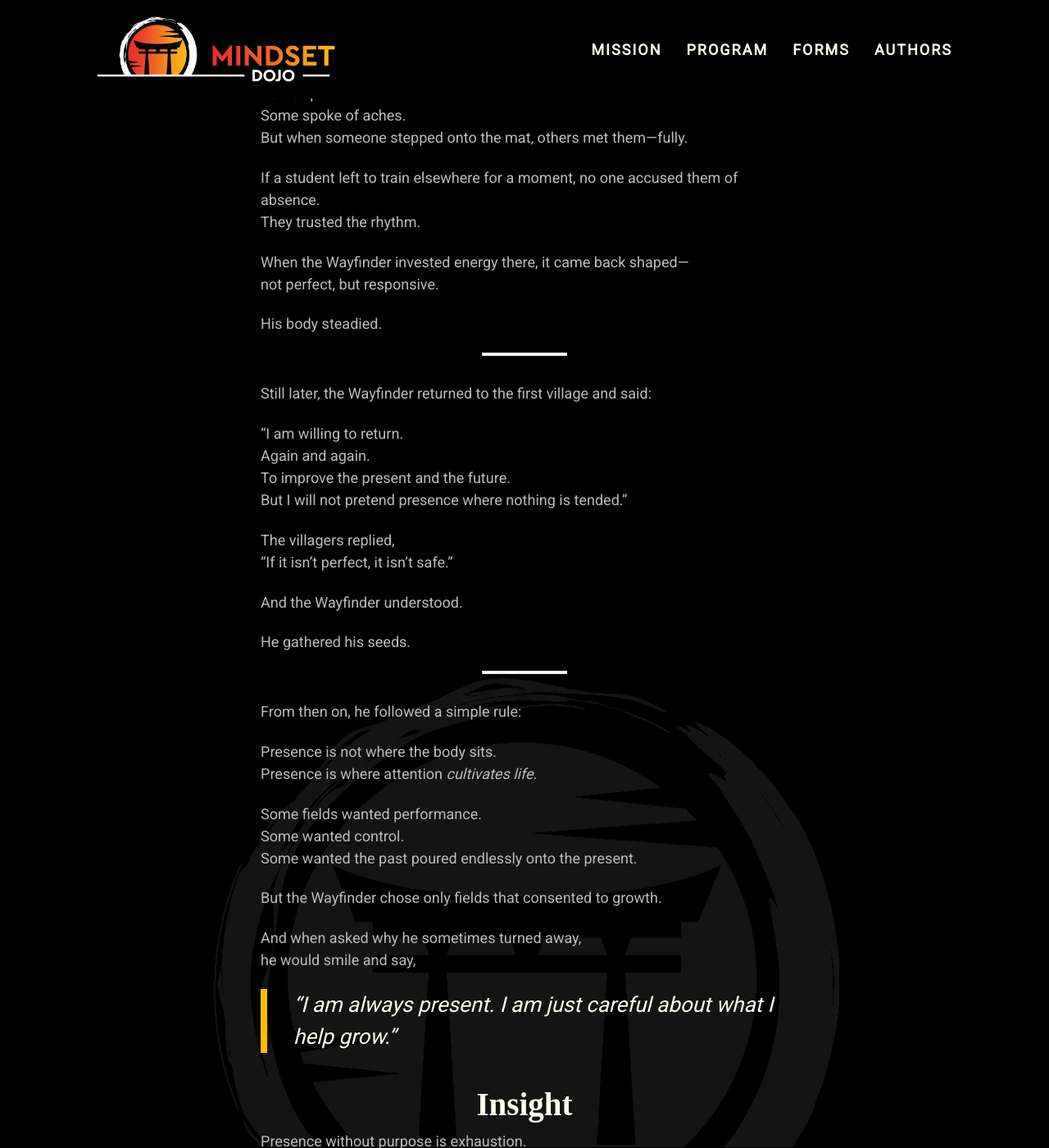
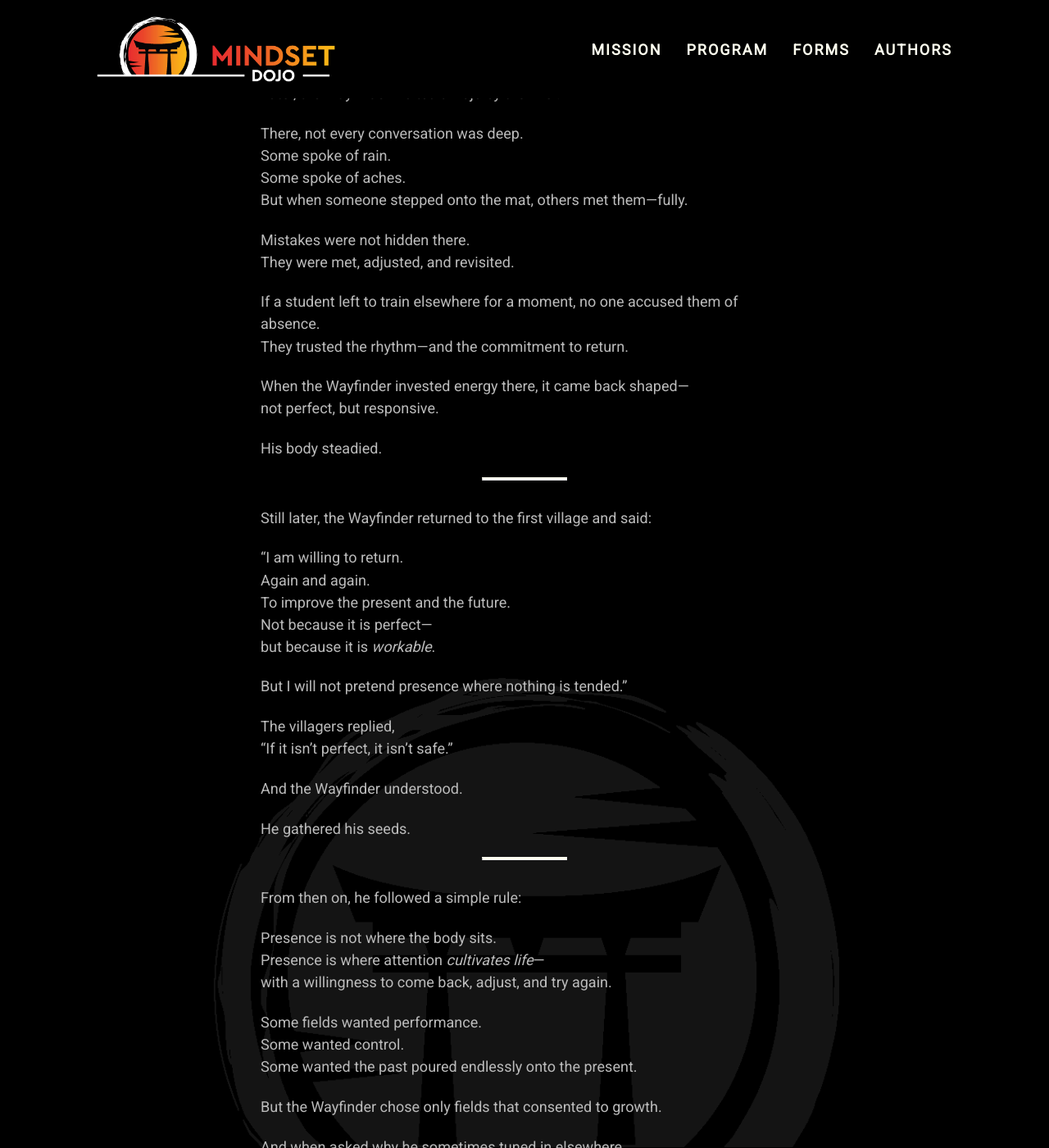
Before and after one commit to mindset-dojo/mindset-dojo.github.io, a Jekyll site: the page built from _insights/2025/michael-basil/2025-12-18-present-to-what-exactly.md, in a window 1280 px wide and 1400 px high, scrolled down 1238 px. Shown: the whole window at 82% size. Built offline with Jekyll 4.4.1, drawn with Linux system fonts in a browser that asks for light colours; some web fonts are replaced; some of the changed text lies outside the part shown.

Commit message:
refactor(insights): presence article commitment to return

```diff
--- a/_insights/2025/michael-basil/2025-12-18-present-to-what-exactly.md
+++ b/_insights/2025/michael-basil/2025-12-18-present-to-what-exactly.md
@@ -25,6 +25,9 @@ And he would ask, gently,
 In one village, the Wayfinder sat in the circle as people spoke of the weather, again and again.
 They measured presence by posture:
 eyes forward, hands empty, feet still.
+
+They spoke often of safety, and of getting things right the first time.
+But rarely of returning when things went wrong.
 
 When the Wayfinder took out a small glowing stone to speak with a distant Gardener—someone actively preparing soil for a new orchard—the villagers bristled.
 
@@ -55,8 +58,11 @@ Some spoke of rain.
 Some spoke of aches.
 But when someone stepped onto the mat, others met them—fully.
 
+Mistakes were not hidden there.
+They were met, adjusted, and revisited.
+
 If a student left to train elsewhere for a moment, no one accused them of absence.
-They trusted the rhythm.
+They trusted the rhythm—and the commitment to return.
 
 When the Wayfinder invested energy there, it came back shaped—
 not perfect, but responsive.
@@ -70,6 +76,9 @@ Still later, the Wayfinder returned to the first village and said:
 “I am willing to return.
 Again and again.
 To improve the present and the future.
+Not because it is perfect—
+but because it is *workable*.
+
 But I will not pretend presence where nothing is tended.”
 
 The villagers replied,
@@ -84,7 +93,8 @@ He gathered his seeds.
 From then on, he followed a simple rule:
 
 Presence is not where the body sits.
-Presence is where attention *cultivates life*.
+Presence is where attention *cultivates life*—
+with a willingness to come back, adjust, and try again.
 
 Some fields wanted performance.
 Some wanted control.
@@ -92,7 +102,7 @@ Some wanted the past poured endlessly onto the present.
 
 But the Wayfinder chose only fields that consented to growth.
 
-And when asked why he sometimes turned away,
+And when asked why he sometimes tuned in elsewhere,
 he would smile and say,
 
 > “I am always present. I am just careful about *what* I help grow.”
@@ -100,4 +110,5 @@ he would smile and say,
 ## Insight
 
 Presence without purpose is exhaustion.
+Presence without return is performance.
 Presence with commitment becomes practice.
```
